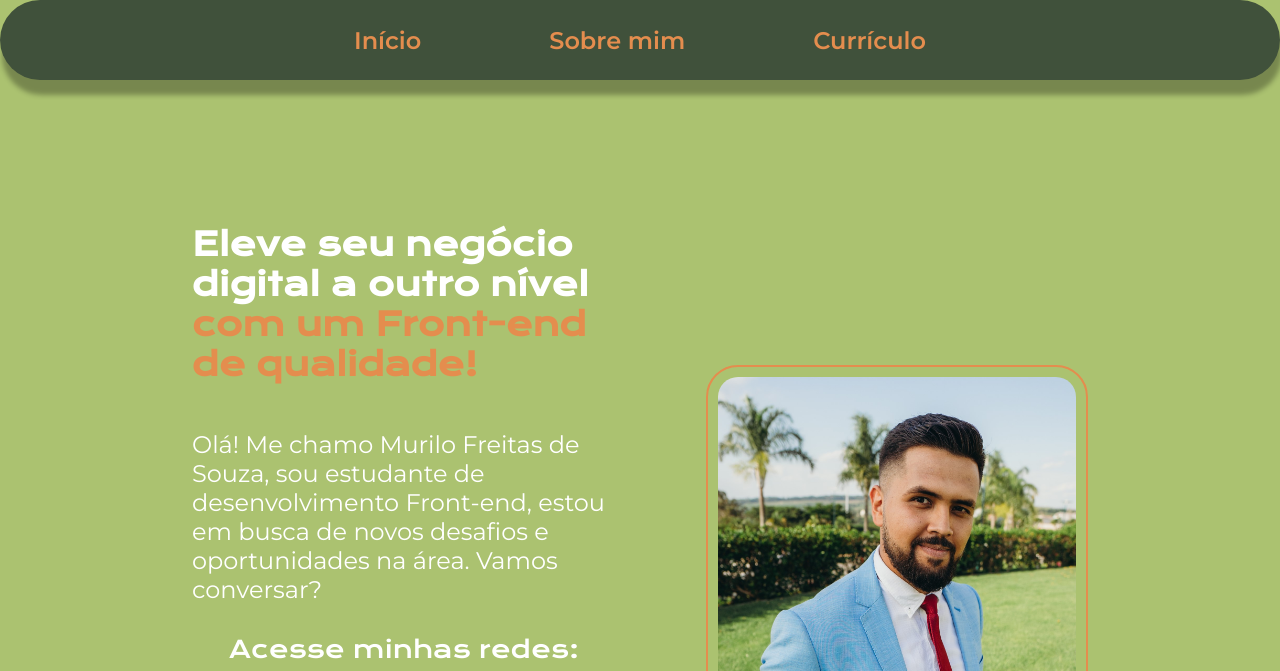
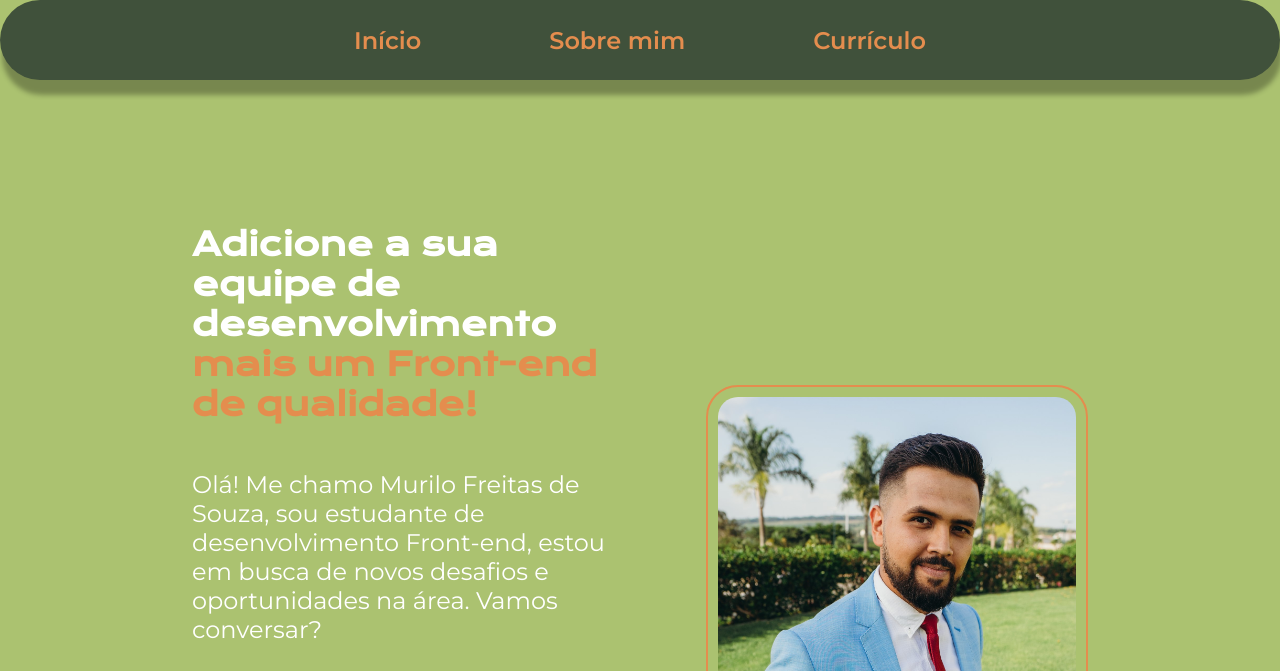
Before and after one commit to Murilol04/Curriculo, a plain HTML site: page index.html in a window 1280 px wide. Shown: the top 671 px of the page. Drawn offline with nearby package versions, Linux system fonts and the light colour scheme.

Commit message:
Update index.html

```diff
--- a/index.html
+++ b/index.html
@@ -22,9 +22,9 @@
 
             <div class="apresentacao__conteudo">
                 <h1 class="apresentacao__conteudo__titulo" id="inicio">
-                  Eleve seu negócio digital a outro nível
+                  Adicione a sua equipe de desenvolvimento
                   <strong class="titulo-destaque"
-                    >com um Front-end de qualidade!
+                    > mais um Front-end de qualidade!
                   </strong>
                 </h1>
                 <p class="apresentacao__conteudo__paragrafo">
```
